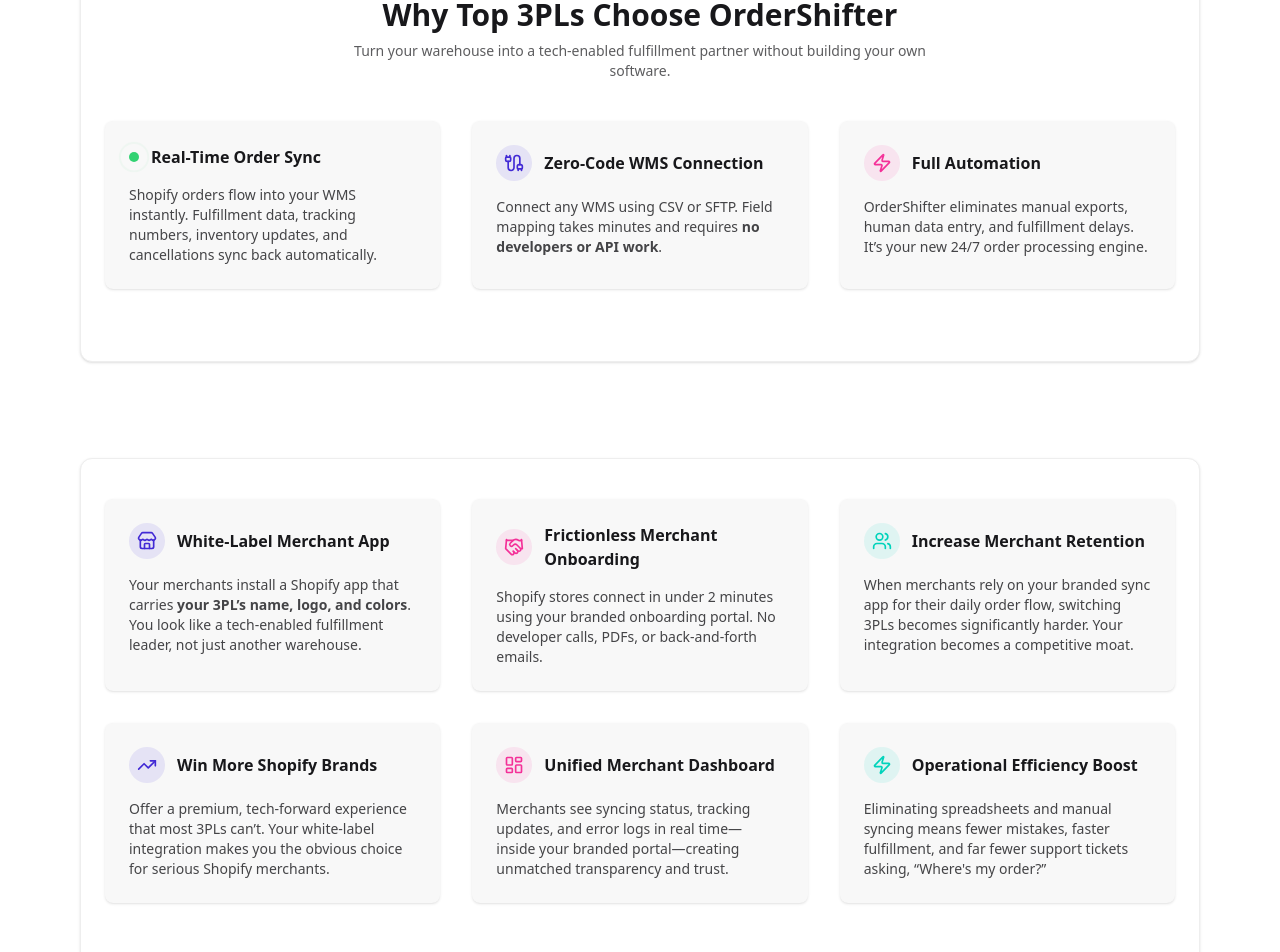
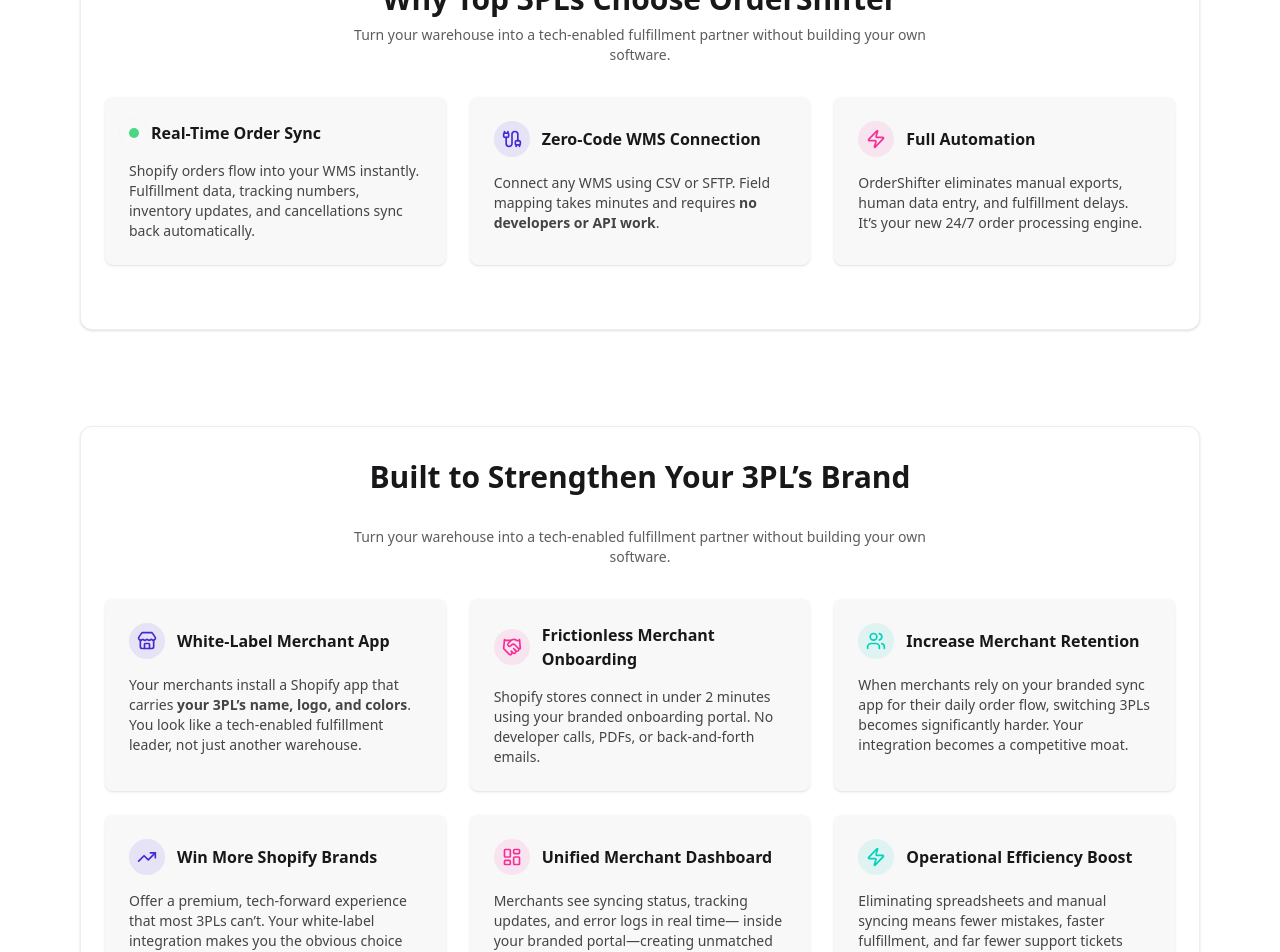
Before and after one commit to srdjank87/ordershifter, a Next.js app: page / in a window 1280 px wide. Shown: the part 820-1772 px from the top of the page. Built offline with nearby package versions, Linux system fonts and the light colour scheme.

Commit message:
Tighten spacing and improve frontend animations/icons

```diff
--- a/app/page.tsx
+++ b/app/page.tsx
@@ -55,7 +55,7 @@
       <div className="max-w-6xl mx-auto px-4 pb-24 space-y-24">
         {/* HERO */}
                 {/* HERO */}
-        <section className="text-center pt-16 pb-12 animate-appearFromRight space-y-6">
+        <section className="text-center pt-16 pb-8 animate-appearFromRight space-y-6">
           <p className="inline-flex items-center gap-2 text-xs px-3 py-1 rounded-full bg-base-100 border border-base-300">
             <span className="w-2 h-2 rounded-full bg-success animate-wiggle" />
             Built for 3PLs tired of manual Shopify syncing
@@ -93,7 +93,7 @@
         {/* PRIMARY VALUE PROPS */}
         <section
   id="benefits"
-  className="py-10 space-y-10 bg-base-100 rounded-xl shadow-sm border border-base-300"
+  className="py-10 space-y-8 bg-base-100 rounded-xl shadow-sm border border-base-300"
 >
   <div className="text-center space-y-2 pt-8">
     <h2 className="text-2xl md:text-3xl font-bold">
@@ -105,7 +105,7 @@
     </p>
   </div>
 
-  <div className="grid md:grid-cols-3 gap-8 px-6 pb-8 animate-appearFromRight">
+  <div className="grid md:grid-cols-3 gap-6 px-6 pb-6 animate-appearFromRight">
     {/* Real-Time Order Sync */}
     <div className="card bg-base-200 shadow-sm transition-transform duration-200 hover:-translate-y-1 hover:shadow-md">
       <div className="card-body">
@@ -160,9 +160,18 @@
 
 
         {/* WHITE-LABEL & RETENTION BENEFITS */}
-        <section className="py-10 bg-base-100 rounded-xl shadow-sm border border-base-300 space-y-10">
-          <div className="grid md:grid-cols-3 gap-8 px-6 pb-8 animate-appearFromRight">
+        <section className="py-8 bg-base-100 rounded-xl shadow-sm border border-base-300 space-y-8">
+          <h2 className="text-2xl md:text-3xl font-bold text-center">
+      Built to Strengthen Your 3PL’s Brand
+    </h2>
+    <p className="text-sm opacity-70 max-w-xl mx-auto text-center">
+      Turn your warehouse into a tech-enabled fulfillment partner without building your own
+      software.
+    </p>
+
+          <div className="grid md:grid-cols-3 gap-6 px-6 pb-6 animate-appearFromRight">
   <div className="card bg-base-200 shadow-sm transition-transform duration-200 hover:-translate-y-1 hover:shadow-md">
+
     <div className="card-body">
       <div className="flex items-center gap-3 mb-2">
         <div className="p-2 rounded-full bg-primary/10 text-primary animate-popup">
@@ -319,7 +328,12 @@
         </section>
 
         {/* 3PL COMPETITIVE ADVANTAGE */}
-        <section className="py-16 bg-base-100 rounded-xl shadow-sm border border-base-300 space-y-10">
+        <section className="py-12 bg-base-100 rounded-xl shadow-sm border border-base-300 space-y-8">
+          <h2 className="text-3xl font-bold text-center">Turn Your 3PL Into a Modern Tech Partner</h2>
+  <p className="text-center max-w-2xl mx-auto opacity-70 mt-4">
+    Most 3PLs still rely on spreadsheets, manual imports, and outdated systems.
+    OrderShifter gives you the technology edge that merchants now expect.
+  </p>
           <div className="text-center space-y-3">
   <div className="flex justify-center">
     <div className="p-2 rounded-full bg-primary/10 text-primary animate-popup">
@@ -364,7 +378,7 @@
         {/* PRICING */}
        <section
   id="pricing"
-  className="py-16 bg-base-100 rounded-xl shadow-sm border border-base-300 space-y-10"
+  className="py-12 bg-base-100 rounded-xl shadow-sm border border-base-300 space-y-8"
 >
   <div className="text-center space-y-2">
     <h2 className="text-2xl md:text-3xl font-bold">Simple, Scalable Pricing</h2>
@@ -374,7 +388,7 @@
     </p>
   </div>
 
-  <div className="grid md:grid-cols-2 gap-8 max-w-5xl mx-auto px-6">
+  <div className="grid md:grid-cols-2 gap-6 max-w-5xl mx-auto px-6">
     {/* One-Time Integration + Monthly Plan */}
     <div className="card bg-base-200 shadow">
       <div className="card-body text-center">
```
